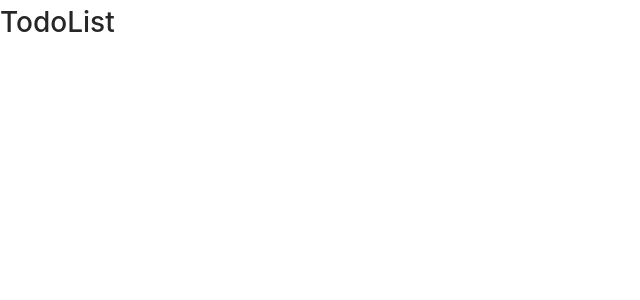
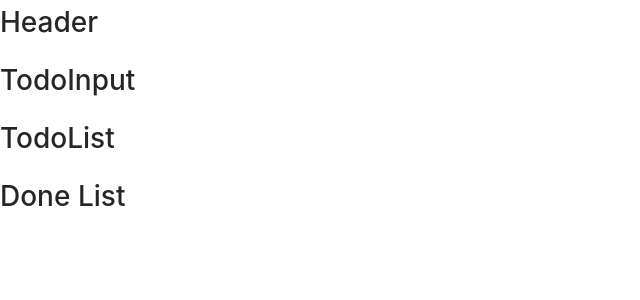
Before and after one commit to PanatchakornKt/Nextjs-Todolist, a Next.js app: page / in a window 1280 px wide. Shown: the top 300 px of the page, without its empty margins (0-640 px from the left). Built offline with nearby package versions, Linux system fonts and the light colour scheme.

Commit message:
import components to app

```diff
--- /dev/null
+++ b/src/components/DoneList.tsx
@@ -0,0 +1,11 @@
+import React from "react";
+
+const DoneList = () => {
+  return (
+    <>
+      <h1>Done List</h1>
+    </>
+  );
+};
+
+export default DoneList;
--- /dev/null
+++ b/src/components/Header.tsx
@@ -0,0 +1,11 @@
+import React from "react";
+
+const Header = () => {
+  return (
+    <>
+      <h1>Header</h1>
+    </>
+  );
+};
+
+export default Header;
--- /dev/null
+++ b/src/components/TodoInput.tsx
@@ -0,0 +1,11 @@
+import React from "react";
+
+const TodoInput = () => {
+  return (
+    <>
+      <h1>TodoInput</h1>
+    </>
+  );
+};
+
+export default TodoInput;
--- a/src/components/AddTask.tsx
+++ b/src/components/TodoList.tsx
@@ -1,6 +1,6 @@
 import React from "react";
 
-const AddTask = () => {
+const TodoList = () => {
   return (
     <>
       <h1>TodoList</h1>
@@ -8,4 +8,4 @@ const AddTask = () => {
   );
 };
 
-export default AddTask;
+export default TodoList;
--- a/src/pages/index.tsx
+++ b/src/pages/index.tsx
@@ -1,14 +1,20 @@
 import { Button, DatePicker, Typography, version } from "antd";
 const { Title } = Typography;
-import AddTask from "@/components/AddTask";
+import Header from "@/components/Header";
+import TodoInput from "@/components/TodoInput";
+import TodoList from "@/components/TodoList";
+import DoneList from "@/components/DoneList";
 
 const Home = () => {
   return (
     <>
-    <title>DayTech TodoList</title>
-      <AddTask />
+      <title>DayTech TodoList</title>
+      <Header />
+      <TodoInput />
+      <TodoList />
+      <DoneList />
     </>
   );
-}
+};
 
 export default Home;
```
